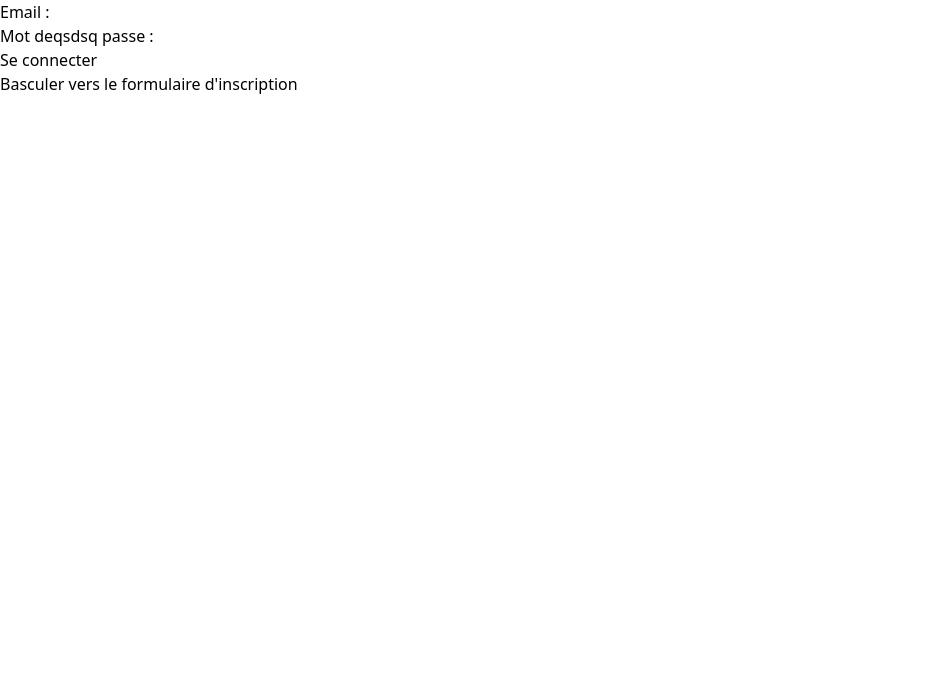
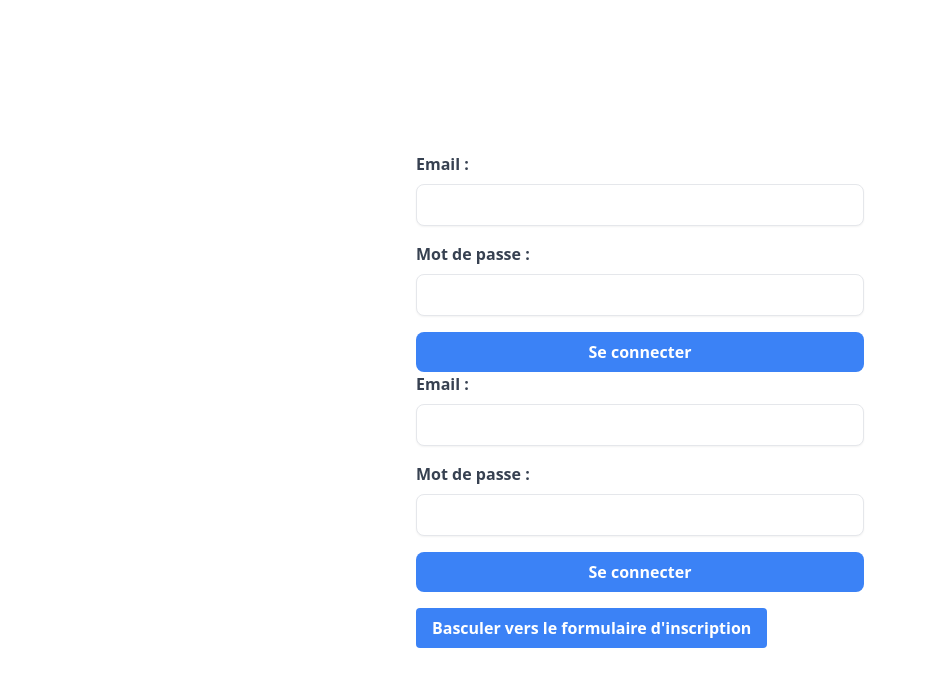
Before and after one commit to youcefyahi/Placement-front, a Nuxt app in the folder front/: page / in a window 1280 px wide. Shown: the top 686 px of the page, without its empty margins (0-926 px from the left). Built offline with nearby package versions, Linux system fonts and the light colour scheme.

Commit message:
routing et modification password

```diff
--- a/front/components/ContratView.vue
+++ b/front/components/ContratView.vue
@@ -1,32 +1,25 @@
-<!--
 <template>
-    <div>
-      <h2 class="text-xl font-semibold mb-2">Liste des contrats</h2>
-      <ul>
-        <li v-for="contract in contracts" :key="contract.id" class="bg-white p-4 mb-2 border rounded">
-          <h3 class="text-lg font-semibold">{{ user.firsName }}</h3>
-          <p class="text-gray-600">{{ user.firsName }}</p>
+  <div class="container mx-auto p-4">
+    <h1 class="text-3xl font-bold mb-4">Liste des Contrats</h1>
+    <ul class="space-y-2">
+      <li v-for="(contract, index) in contracts" :key="index" class="bg-white rounded-lg shadow-md p-4">
+        {{ contract.name }}
       </li>
     </ul>
   </div>
 </template>
 
 <script>
-
+export default {
+  data() {
+    return {
+      contracts: [
+        { name: 'Contrat 1' },
+        { name: 'Contrat 2' },
+        { name: 'Contrat 3' },
+        // Ajoutez ici vos contrats réels depuis une API ou une source de données
+      ],
+    };
+  },
+};
 </script>
-   -->
-
-   <template>
-    <div>
-      <h2>Détails de l'utilisateur</h2>
-      <p>Nom : {{ user.firstName }} {{ user.lastName }}</p>
-      <p>Email : {{ user.email }}</p>
-      <!-- Autres détails de l'utilisateur -->
-    </div>
-  </template>
-
-  <script setup>
-  import { ref, defineProps } from 'vue';
-
-  const { user } = defineProps(['user']);
-  </script>
--- /dev/null
+++ b/front/components/ForgetPassword.vue
@@ -0,0 +1,70 @@
+<template>
+    <form @submit.prevent="updateUserPassword" class="w-full max-w-md mx-auto">
+        <div class="mb-4">
+            <label for="email" class="block text-gray-700 font-bold mb-2">Email :</label>
+            <input type="email" v-model="email" id="email"
+                class="w-full px-3 py-2 border rounded-lg shadow-sm focus:outline-none focus:border-blue-500" />
+            <span v-if="errors.email" class="text-red-500">{{ errors.email }}</span>
+        </div>
+        <div class="mb-4">
+            <label for="password" class="block text-gray-700 font-bold mb-2">Mot de passe :</label>
+            <input type="password" v-model="password" id="password"
+                class="w-full px-3 py-2 border rounded-lg shadow-sm focus:outline-none focus:border-blue-500" />
+            <span v-if="errors.password" class="text-red-500">{{ errors.password }}</span>
+        </div>
+        <button type="submit"
+            class="w-full bg-blue-500 hover:bg-blue-600 text-white font-bold py-2 px-4 rounded-lg focus:outline-none focus:shadow-outline-blue active:bg-blue-700">
+            Se connecter
+        </button>
+    </form>
+</template>
+
+
+<script setup>
+import { ref, reactive, } from 'vue';
+import axios from 'axios';
+
+const email = ref('');
+const password = ref('');
+const errors = reactive({
+    email: null,
+    password: null,
+});
+
+
+const updateUserPassword = async () => {
+
+    const userData = {
+
+        email: email.value,
+        password: password.value,
+
+    };
+    try {
+        await axios.put('http://localhost:3001/api/user/password', userData, {
+
+        }).then((response) => {
+            alert('Profil mis à jour avec succès');
+            console.log(response)
+        })
+
+    } catch (error) {
+        console.error('Erreur lors de la mise à jour du profil:', error);
+    }
+};
+
+
+// Fonctions de validation
+const emailIsValid = (email) => {
+    return /^[^\s@]+@[^\s@]+\.[^\s@]+$/.test(email);
+};
+
+// const passwordIsValid = (password) => {
+//   return password.length >= 8;
+
+// };
+
+const isValidForm = (errors) => {
+    return !errors.email && !errors.password;
+};
+</script>
--- a/front/components/FormContainer.vue
+++ b/front/components/FormContainer.vue
@@ -1,7 +1,19 @@
 <template>
-    <Login v-if="showLoginForm"/>
-     <Register v-else="showLoginForm"/>
-     <button @click="toggleRegisterForm">Basculer vers le formulaire d'inscription</button>
+  <div class="min-h-screen flex items-center justify-center">
+    <div class="max-w-md w-full">
+      <Login v-if="showLoginForm" />
+      <Register v-if="!showLoginForm" />
+      <ForgetPassword/>
+      <button v-if="showLoginForm" @click="toggleRegisterForm"
+        class="mt-4 bg-blue-500 hover:bg-blue-600 text-white font-bold py-2 px-4 rounded focus:outline-none focus:shadow-outline-blue active:bg-blue-700">
+        Basculer vers le formulaire d'inscription
+      </button>
+      <button v-if="!showLoginForm" @click="toggleLoginForm"
+        class="mt-4 bg-blue-500 hover:bg-blue-600 text-white font-bold py-2 px-4 rounded focus:outline-none focus:shadow-outline-blue active:bg-blue-700">
+        Basculer vers le formulaire de connexion
+      </button>
+    </div>
+  </div>
 </template>
 
 <script setup>
@@ -16,4 +28,10 @@ const toggleRegisterForm = () => {
   alert('ca marche')
 };
 
+const toggleLoginForm = () => {
+  showLoginForm.value = true;
+  alert('ca sqdsq')
+};
+
+
 </script>
--- a/front/components/Header.vue
+++ b/front/components/Header.vue
@@ -15,7 +15,7 @@
             <!-- Menu déroulant utilisateur (ajoutez votre logique pour le rendre cliquable) -->
             <div class="hidden group-hover:block absolute top-full right-0 mt-2 w-48 bg-white border border-gray-200 shadow-lg rounded-lg">
               <!-- Ajoutez ici des éléments du menu déroulant -->
-              <div class="py-2 px-4 hover:bg-gray-100 cursor-pointer">Mon profil</div>
+              <div class="py-2 px-4 hover:bg-gray-100 cursor-pointer"> <nuxt-link to="/profil">mon profil</nuxt-link></div>
               <div class="py-2 px-4 hover:bg-gray-100 cursor-pointer">Déconnexion</div>
             </div>
           </div>
--- a/front/components/Login.vue
+++ b/front/components/Login.vue
@@ -1,27 +1,23 @@
 <template>
-  <form @submit.prevent="login">
-    <div>
-      <label for="email">Email :</label>
-      <input type="email" v-model="email" id="email" />
-      <span v-if="errors.email">{{ errors.email }}</span>
+  <form @submit.prevent="login" class="w-full max-w-md mx-auto">
+    <div class="mb-4">
+      <label for="email" class="block text-gray-700 font-bold mb-2">Email :</label>
+      <input type="email" v-model="email" id="email" class="w-full px-3 py-2 border rounded-lg shadow-sm focus:outline-none focus:border-blue-500" />
+      <span v-if="errors.email" class="text-red-500">{{ errors.email }}</span>
     </div>
-    <div>
-      <label for="password">Mot deqsdsq passe :</label>
-      <input type="password" v-model="password" id="password" />
-      <span v-if="errors.password">{{ errors.password }}</span>
+    <div class="mb-4">
+      <label for="password" class="block text-gray-700 font-bold mb-2">Mot de passe :</label>
+      <input type="password" v-model="password" id="password" class="w-full px-3 py-2 border rounded-lg shadow-sm focus:outline-none focus:border-blue-500" />
+      <span v-if="errors.password" class="text-red-500">{{ errors.password }}</span>
     </div>
-    <button type="submit">Se connecter</button>
-
+    <button type="submit" class="w-full bg-blue-500 hover:bg-blue-600 text-white font-bold py-2 px-4 rounded-lg focus:outline-none focus:shadow-outline-blue active:bg-blue-700">
+      Se connecter
+    </button>
   </form>
 </template>
 
-
-  <Register/>
-
-
-
 <script setup>
-import { ref, reactive, computed } from 'vue';
+import { ref, reactive, } from 'vue';
 import axios from 'axios';
 
 const email = ref('');
@@ -41,14 +37,6 @@ const login = () => {
     errors.email = null;
   }
 
-  // Validation du mot de passe
-  // if (!passwordIsValid(password.value)) {
-  //   errors.password = 'Le mot de passe doit avoir au moins 8 caractères.';
-  // } else {
-  //   errors.password = null;
-  // }
-
-  // Vérification du formulaire
 
   if (isValidForm(errors)) {
     const credentials = {
@@ -61,7 +49,11 @@ const login = () => {
         if (response.data.token) {
           alert('ca marche')
           const token = response.data.token;
-          localStorage.setItem("token",token)
+          localStorage.setItem("token", token)
+          const router = useRouter();
+
+          router.push({ path: "/home" });
+
 
         }
         else {
--- /dev/null
+++ b/front/components/ProfilView.vue
@@ -0,0 +1,77 @@
+<template>
+    <div>
+      <h1 class="text-2xl font-semibold">Profil de l'utilisateur</h1>
+      <form @submit.prevent="updateUserProfile" class="mt-4 space-y-4">
+        <div class="flex flex-col">
+          <label for="firstName" class="text-sm font-semibold">Prénom : {{ user.firstName }}</label>
+        </div>
+        <div class="flex flex-col">
+          <label for="lastName" class="text-sm font-semibold">Nom : {{ user.lastName }}</label>
+        </div>
+        <div class="flex flex-col">
+          <label for="email" class="text-sm font-semibold">Email : {{ user.email }}</label>
+          <input
+            type="email"
+            id="email"
+            v-model="userProfile.email"
+            class="border rounded px-2 py-1 focus:outline-none focus:ring focus:border-blue-500"
+          />
+        </div>
+        <div class="flex flex-col">
+          <label for="phone" class="text-sm font-semibold">Phone : {{ user.phone }}</label>
+          <input
+            type="text"
+            id="phone"
+            v-model="userProfile.phone"
+            class="border rounded px-2 py-1 focus:outline-none focus:ring focus:border-blue-500"
+          />
+        </div>
+        <div class="flex flex-col">
+          <label for="password" class="text-sm font-semibold">Mot de passe : {{ user.password }}</label>
+          <input
+            type="password"
+            id="password"
+            v-model="userProfile.password"
+            class="border rounded px-2 py-1 focus:outline-none focus:ring focus:border-blue-500"
+          />
+        </div>
+        <button type="submit" class="bg-blue-500 text-white font-semibold px-4 py-2 rounded hover:bg-blue-600">
+          Mettre à jour
+        </button>
+      </form>
+    </div>
+  </template>
+
+
+<script setup>
+import { ref, defineProps } from 'vue';
+import axios from 'axios';
+
+const { user } = defineProps(['user']);
+
+const userProfile = ref({
+    email: user.email,
+    password: user.password,
+    phone:user.phone,
+});
+
+const updateUserProfile = async () => {
+
+    const yourAuthToken = localStorage.getItem('token')
+    console.log(userProfile.value)
+    try {
+        await axios.put('http://localhost:3001/api/user/', userProfile.value,  {
+
+            headers: {
+                Authorization: `Bearer ${yourAuthToken}`,
+            },
+        });
+        alert('Profil mis à jour avec succès');
+    } catch (error) {
+        console.error('Erreur lors de la mise à jour du profil:', error);
+    }
+};
+
+
+
+</script>
--- a/front/pages/home.vue
+++ b/front/pages/home.vue
@@ -2,3 +2,8 @@
     <Header/>
     <Contrat/>
 </template>
+
+<script>
+
+
+</script>
--- /dev/null
+++ b/front/pages/profil.vue
@@ -0,0 +1,40 @@
+<template>
+    <Header/>
+    <ProfilView v-if="user" :user="user" />
+</template>
+
+<script lang="ts">
+import { defineComponent, ref, onMounted } from 'vue';
+import axios from 'axios';
+
+export default defineComponent({
+  setup() {
+    const user = ref(null);
+
+    onMounted(async () => {
+      try {
+        const yourAuthToken = localStorage.getItem('token') // Récupérer le token JWT depuis les cookies
+        if(!yourAuthToken){
+            return
+        }
+        if (yourAuthToken) {
+          // Si le token JWT est présent, effectuez la requête avec le header d'autorisation
+          const response = await axios.get(`http://localhost:3001/api/user/profile`, {
+            headers: {
+              Authorization: `Bearer ${yourAuthToken}`,
+            },
+          });
+          user.value = response.data
+
+        } else {
+          console.error('Token JWT introuvable dans les cookies.');
+        }
+      } catch (error) {
+        console.error('Erreur lors de la récupération des données de l\'utilisateur :', error);
+      }
+    });
+
+    return { user };
+  },
+});
+</script>
```
Also changed, not shown: front/components/Contrat.vue (+2 -41 lines), front/components/Register.vue (+51 -15 lines). Lines whose indentation alone changed are shown as unchanged.
